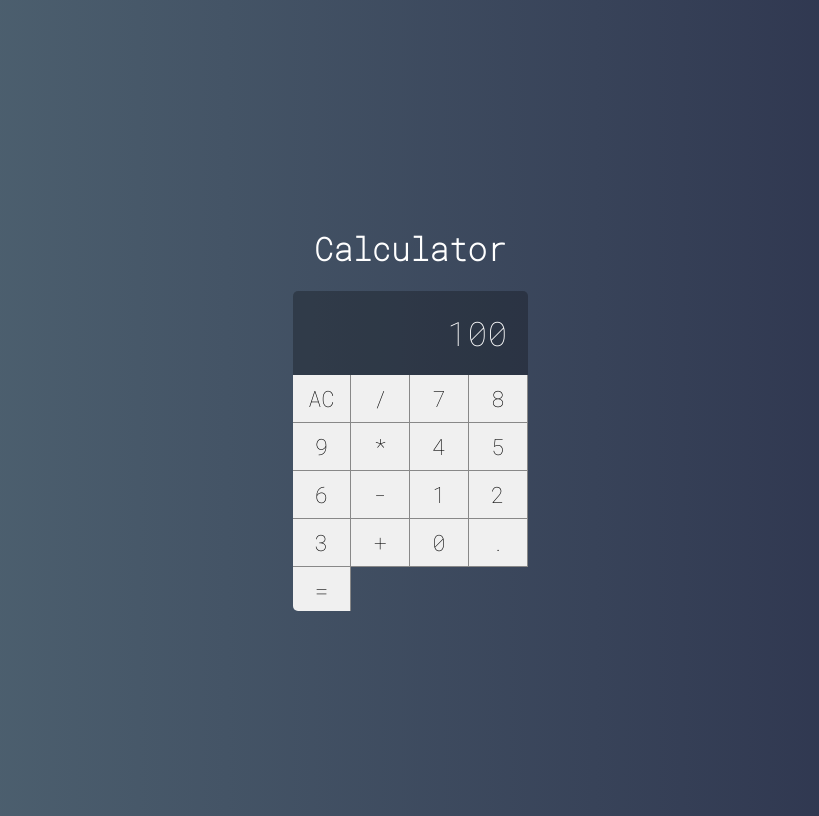
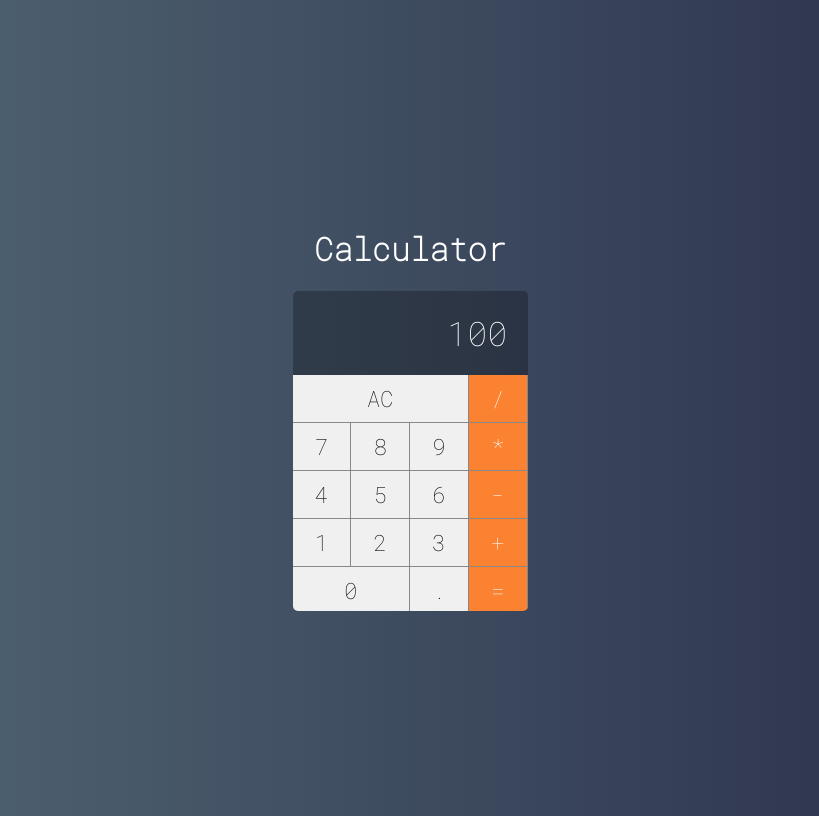
Before and after one commit to rafael-acerqueira/react-calculator, a React (Create React App) app: page / in a window 1280 px wide. Shown: the whole page, without its empty margins (230-1049 px from the left). Built offline with nearby package versions, Linux system fonts and the light colour scheme.

Commit message:
Add all buttons to calculator and their styles

```diff
--- a/src/components/Button.css
+++ b/src/components/Button.css
@@ -10,3 +10,24 @@
   border-right: var(--border-button);
   border-bottom: var(--border-button);
 }
+
+.button:active {
+  background-color: #ccc;
+}
+
+.button.double {
+  grid-column: span 2;
+}
+
+.button.triple {
+  grid-column: span 3;
+}
+
+.button.operation {
+  background-color: #fa8231;
+  color: #FFF;
+}
+
+.button.operation:active {
+  background-color: #fa8231cc;
+}
--- a/src/components/Button.jsx
+++ b/src/components/Button.jsx
@@ -2,5 +2,14 @@
 import './Button.css'
 
 export default props => (
-  <button className='button'>{props.label}</button>
+  <button className={
+    `button
+    ${props.operation ? 'operation': ''}
+    ${props.double ? 'double' : ''}
+    ${props.triple ? 'triple' : ''}
+    `}
+     onClick={(e) => props.click(props.label)}
+    >
+    {props.label}
+  </button>
 )
--- a/src/main/Calculator.jsx
+++ b/src/main/Calculator.jsx
@@ -6,27 +6,43 @@
 
 export default class Calculator extends Component {
 
+  clearMemory() {
+    console.log('limpar')
+  }
+
+  setOperation(operation) {
+    console.log(operation)
+  }
+
+  addDigit(n) {
+    console.log(n)
+  }
+
   render() {
+
+    const addDigit = n =>this.addDigit(n)
+    const setOperation = op => this.setOperation(op)
+
     return(
       <div className='calculator'>
-        <Display value={100}/>
-        <Button label="AC"/>
-        <Button label="/"/>
-        <Button label="7"/>
-        <Button label="8"/>
-        <Button label="9"/>
-        <Button label="*"/>
-        <Button label="4"/>
-        <Button label="5"/>
-        <Button label="6"/>
-        <Button label="-"/>
-        <Button label="1"/>
-        <Button label="2"/>
-        <Button label="3"/>
-        <Button label="+"/>
-        <Button label="0"/>
-        <Button label="."/>
-        <Button label="="/>
+        <Display value={100} />
+        <Button triple label="AC" click={() => this.clearMemory()} />
+        <Button operation label="/" click={setOperation} />
+        <Button label="7" click={addDigit} />
+        <Button label="8" click={addDigit} />
+        <Button label="9" click={addDigit} />
+        <Button operation label="*" click={setOperation} />
+        <Button label="4" click={addDigit} />
+        <Button label="5" click={addDigit} />
+        <Button label="6" click={addDigit} />
+        <Button operation label="-" click={setOperation} />
+        <Button label="1" click={addDigit} />
+        <Button label="2" click={addDigit} />
+        <Button label="3" click={addDigit} />
+        <Button operation label="+" click={setOperation} />
+        <Button double label="0" click={addDigit} />
+        <Button label="." click={setOperation} />
+        <Button operation label="=" click={setOperation} />
       </div>
     )
   }
```
